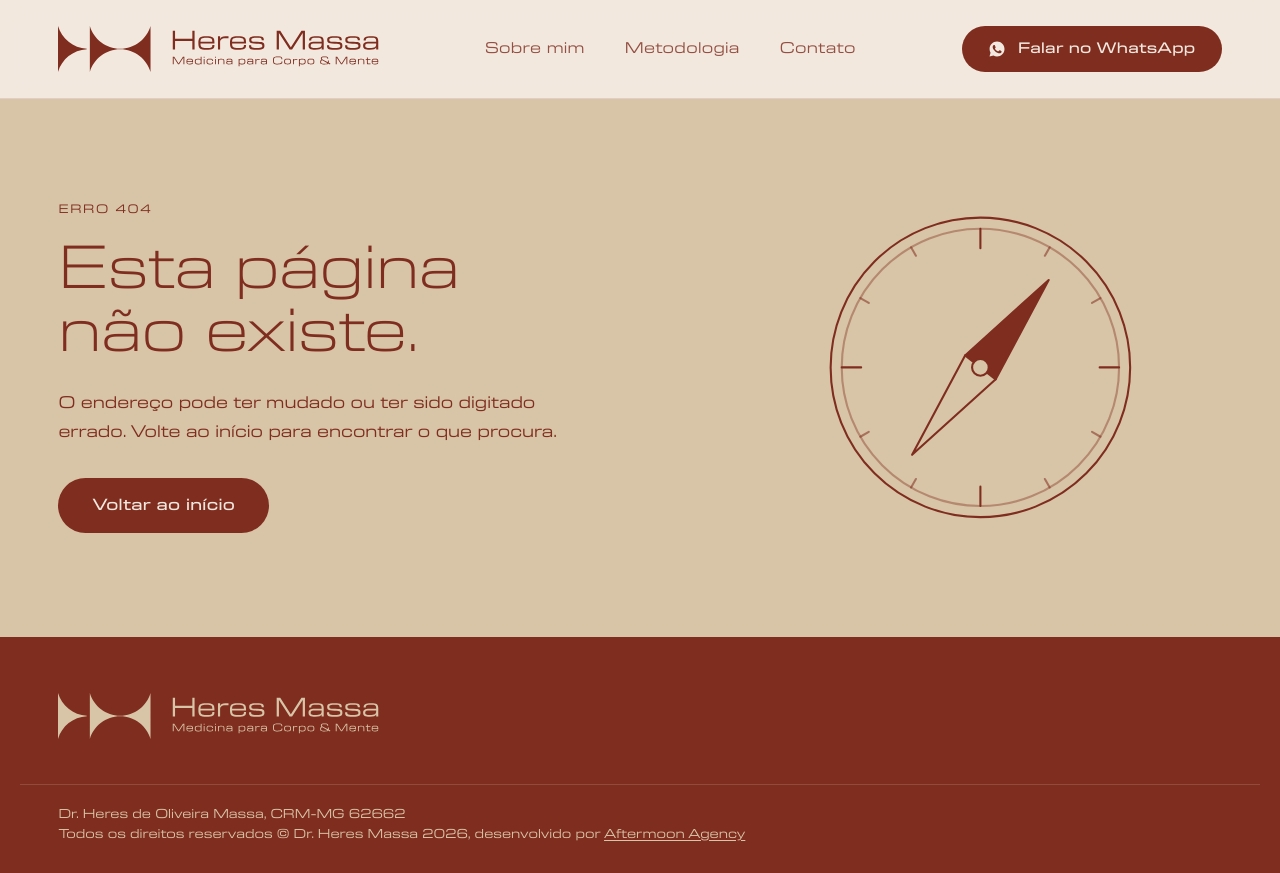
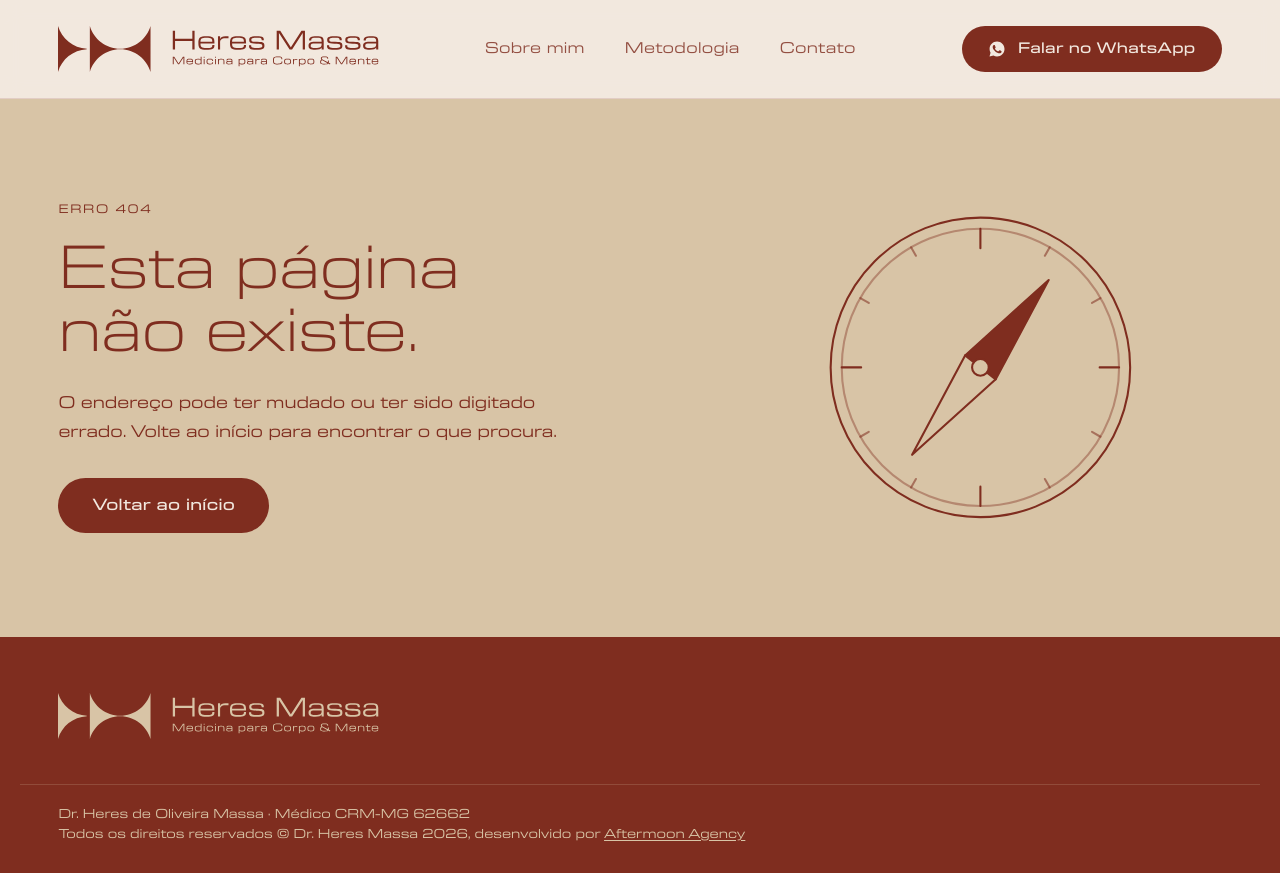
Before and after one commit to majorastral/heresmassa, a plain HTML site: page heres-massa-site/404.html in a window 1280 px wide. Drawn offline with Linux system fonts and the light colour scheme.

Commit message:
Identificação do rodapé com CRM (#4)
Ajuste de texto no rodapé.

Co-Authored-By: Claude Sonnet 5.5 <noreply@anthropic.com>

```diff
--- a/heres-massa-site/404.html
+++ b/heres-massa-site/404.html
@@ -730,7 +730,7 @@
 </svg></a>
   </div>
   <div class="footer-bottom">
-    <span class="footer-crm">Dr. Heres de Oliveira Massa, CRM-MG 62662</span>
+    <span class="footer-crm">Dr. Heres de Oliveira Massa &middot; Médico CRM-MG 62662</span>
     Todos os direitos reservados &copy; Dr. Heres Massa 2026, desenvolvido por <a href="https://www.instagram.com/aftermoon.agency/" target="_blank" rel="noopener">Aftermoon Agency</a>
   </div>
 </footer>
```
Also changed, not shown: heres-massa-site/index.html (+1 -1 lines).
